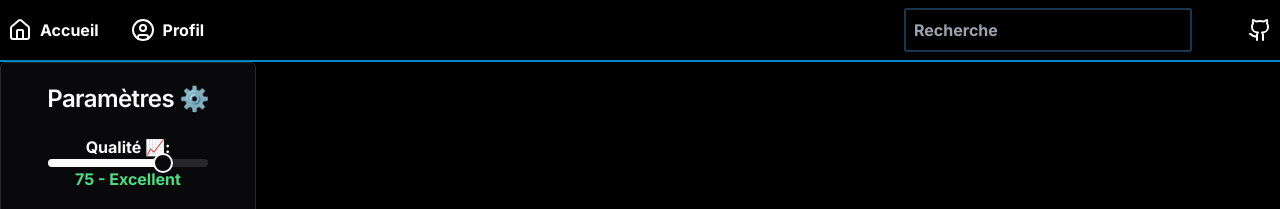
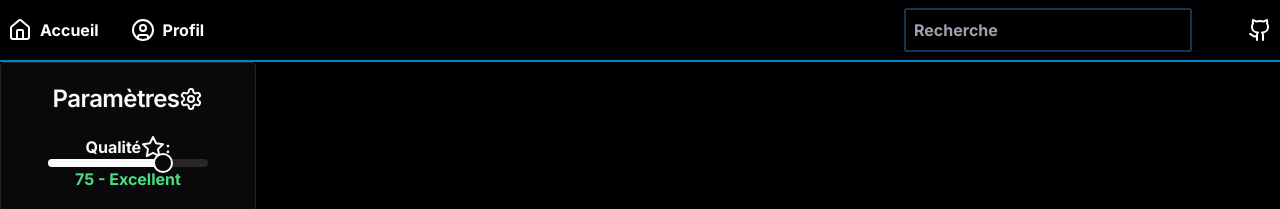
Before and after one commit to FlorianDevv/MangaRead, a Next.js app: page /profil in a window 1280 px wide. Shown: the top 209 px of the page. Built offline with nearby package versions, Linux system fonts and the light colour scheme.

Commit message:
fix visual things

```diff
--- a/app/components/resumereading.tsx
+++ b/app/components/resumereading.tsx
@@ -91,12 +91,16 @@ export default function ResumeReading() {
                     <p>Page {mangaInfo.page}</p>
                   </div>
                   <div className="ml-auto flex flex-col items-center">
+                    {mangaInfo.totalVolumes !== undefined && (
+                      <>
                         <Progress value={calculateProgress(mangaInfo)} />
                         <p className="mt-2 text-gray-200 text-sm">
                           {`${
                             decodeURIComponent(mangaInfo.volume).split(" ")[1]
                           } / ${mangaInfo.totalVolumes}`}
                         </p>
+                      </>
+                    )}
                   </div>
                 </div>
               </Link>
--- a/app/components/settings.tsx
+++ b/app/components/settings.tsx
@@ -16,7 +16,12 @@ import {
   SelectTrigger,
 } from "@/components/ui/select";
 import { Slider } from "@/components/ui/slider";
-import { GalleryHorizontal, GalleryVertical, Settings } from "lucide-react";
+import {
+  GalleryHorizontal,
+  GalleryVertical,
+  Settings,
+  Star,
+} from "lucide-react";
 import { useEffect, useState } from "react";
 
 export function getSettings() {
@@ -108,7 +113,9 @@ export function Quality({
 
   return (
     <div className="flex items-center flex-col ">
-      <label htmlFor="quality">Qualité 📈:</label>
+      <label htmlFor="quality" className="flex flex-row">
+        Qualité <Star /> :
+      </label>
       <Slider
         id="quality"
         name="quality"
--- a/app/manga/[slug]/page.tsx
+++ b/app/manga/[slug]/page.tsx
@@ -48,7 +48,7 @@ export default function Page({ params }: { params: { slug: string } }) {
   const manga: Manga = { synopsis, banner };
 
   return (
-    <MobileNavbarComponent activePage="Home">
+    <MobileNavbarComponent>
       <div className="flex flex-wrap justify-center text-white">
         <h1 className="w-full text-center text-2xl my-5">
           {decodeURIComponent(params.slug)}
--- a/app/profil/page.tsx
+++ b/app/profil/page.tsx
@@ -1,5 +1,6 @@
 "use client";
 import { Card, CardContent, CardHeader, CardTitle } from "@/components/ui/card";
+import { Settings } from "lucide-react";
 import { MobileNavbarComponent } from "../components/mobilenavbar";
 import ResumeReading from "../components/resumereading";
 import { Quality, Read } from "../components/settings";
@@ -11,7 +12,9 @@ export default function Profile() {
         <ResumeReading />
         <Card className="w-64 ">
           <CardHeader className="items-center justify-center flex">
-            <CardTitle>Paramètres ⚙️</CardTitle>
+            <CardTitle className="flex flex-row">
+              Paramètres <Settings />
+            </CardTitle>
           </CardHeader>
           <CardContent className="space-y-4 items-center">
             <Quality />
```
Lines whose indentation alone changed are shown as unchanged.
